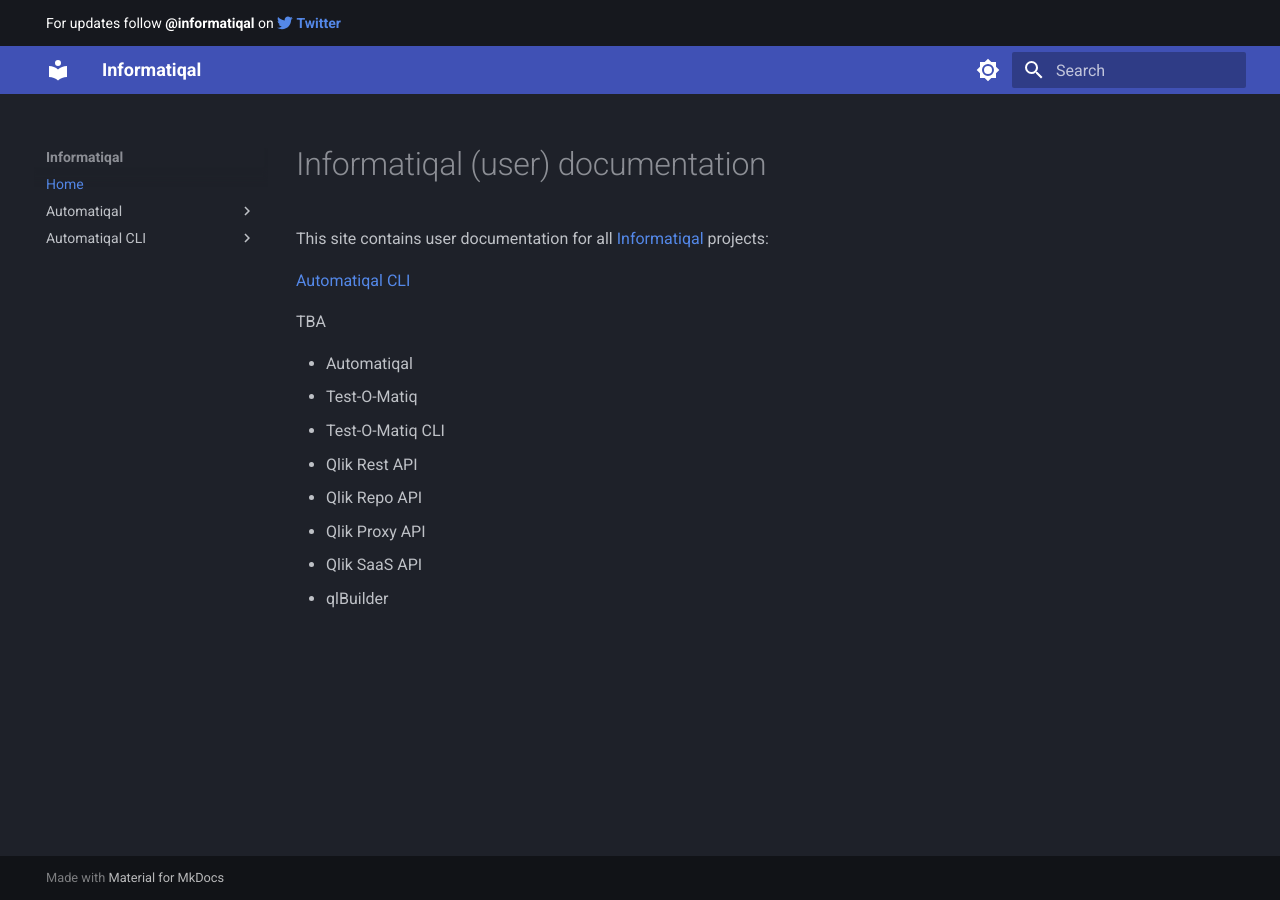
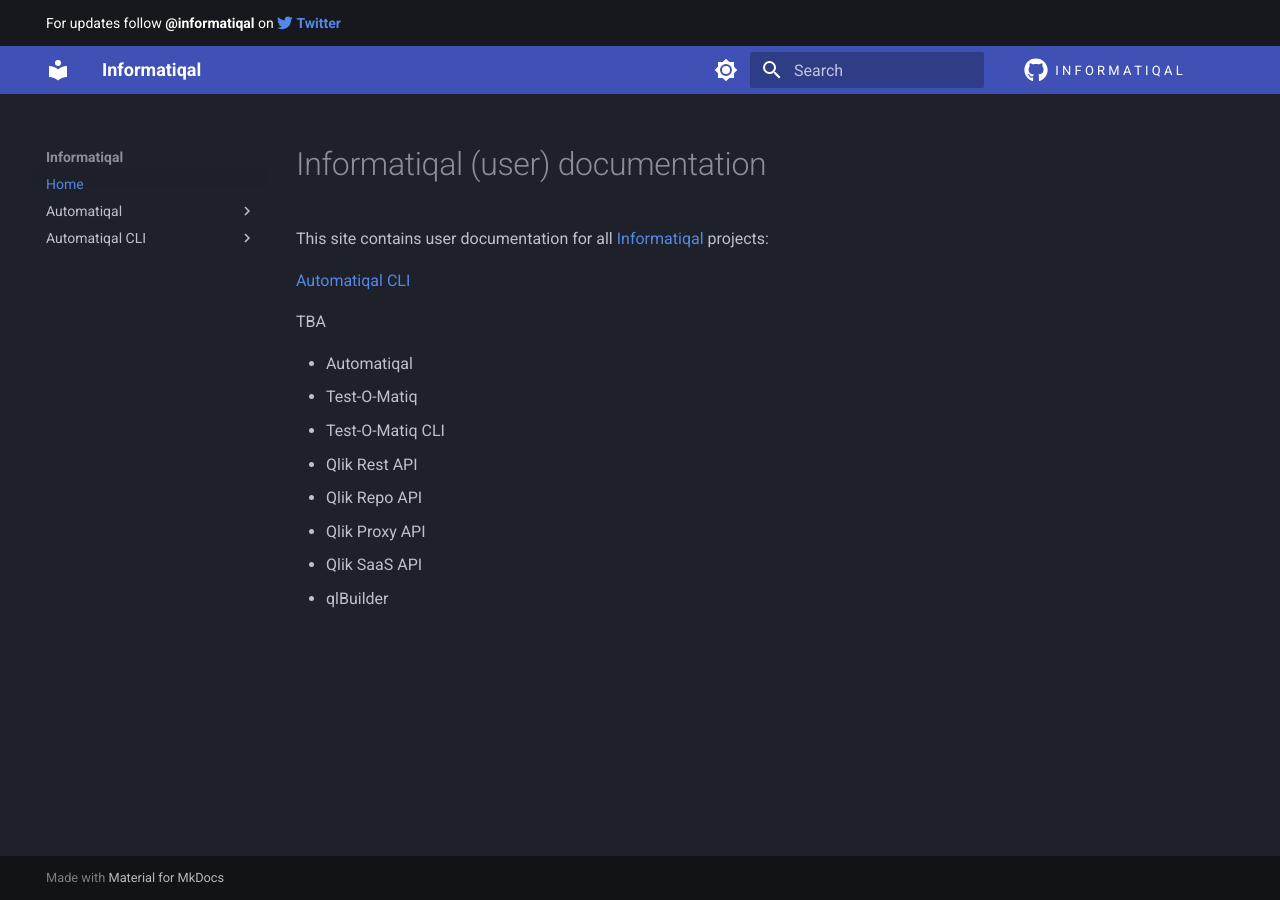
Before and after one commit to Informatiqal/docs, an MkDocs documentation site: the page built from docs/index.md, in a window 1280 px wide. Built offline with MkDocs 1.6.1 and Material for MkDocs 9.7.7, drawn with Linux system fonts in a browser that asks for light colours.

Commit message:
github link

```diff
--- a/mkdocs.yml
+++ b/mkdocs.yml
@@ -1,12 +1,16 @@
 # yaml-language-server: $schema=https://squidfunk.github.io/mkdocs-material/schema.json?raw=true
 
 site_name: Informatiqal
+repo_url: https://github.com/Informatiqal
+repo_name: I N F O R M A T I Q A L
 theme:
   name: material
   features:
     # - navigation.expand
     - navigation.top
   custom_dir: docs/overrides
+  icon:
+    repo: fontawesome/brands/github
   palette:
     # Palette toggle for automatic mode
     - media: "(prefers-color-scheme: slate)"
```
